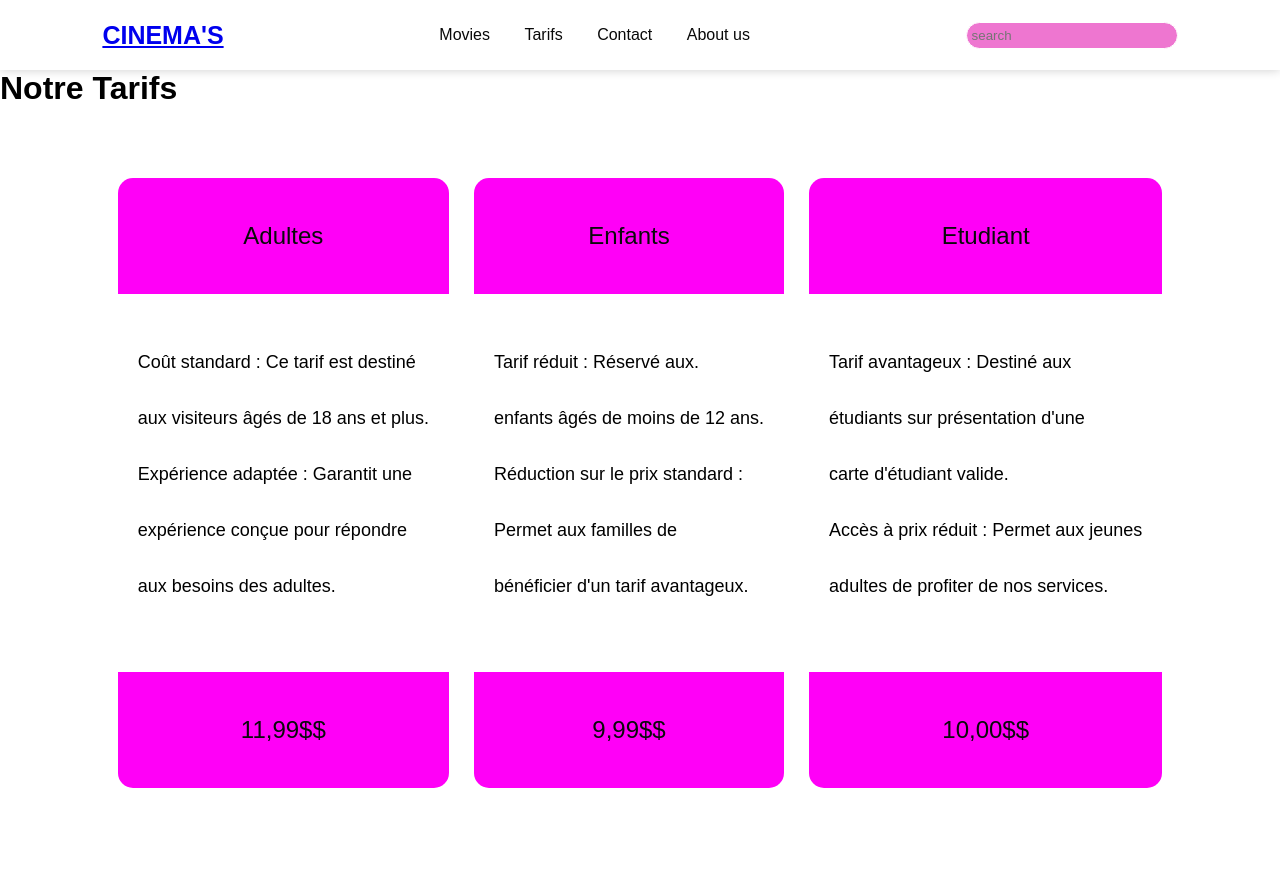
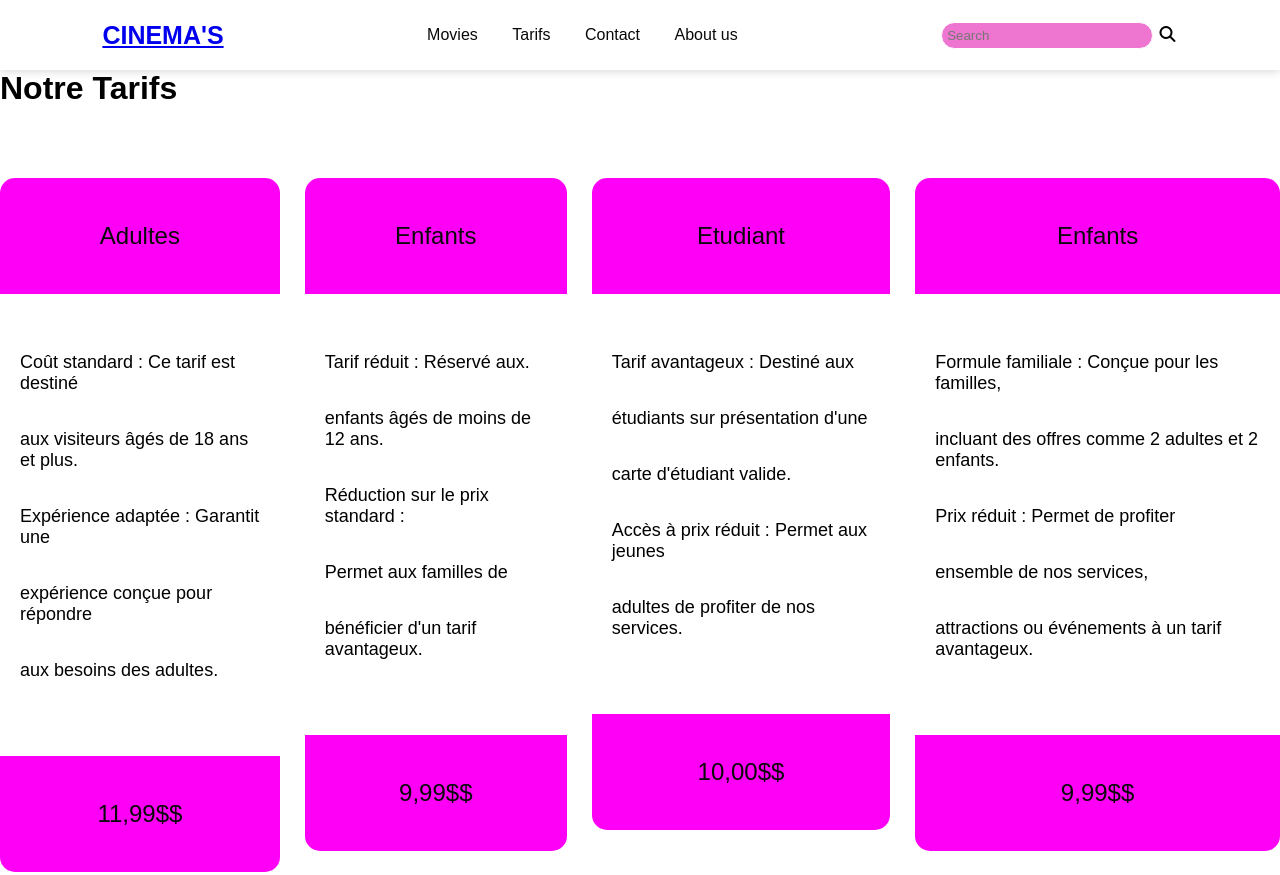
Before and after one commit to asma828/mon-cin-ma, a plain HTML site: page Tarifs.html in a window 1280 px wide. Shown: the top 875 px of the page. Drawn offline with Linux system fonts and the light colour scheme.

Commit message:
ajouter le dernier tarif

```diff
--- a/Tarifs.html
+++ b/Tarifs.html
@@ -21,9 +21,11 @@
                 <li><a href="#">About us</a></li>
             </ul>
         </nav>
-        <form>
-        <input type="text" name=search placeholder="search" class="login_btn"/>
-        </form>
+
+        <div class="search">
+            <input type="text" class="search-bar input" placeholder="Search">
+            <i class="fa fa-search"></i>
+        </div>
     </header>
      <!-- Services section -->
      <div class="services">
@@ -79,13 +81,28 @@
                         <p> carte d'étudiant valide.</p>
                         <p>Accès à prix réduit : Permet aux jeunes</p>
                         <p>adultes de profiter de nos services.</p>
+                    </div>
 
+                    <div class="buy">
+                        <p>10,00$$</p>
+                    </div>
+                </div>
+                <div class="card" id="unique">
+                    <div class="head">
+                        <p>Enfants</p>
+                    </div>
 
+                    <div class="content">
+                        <p>Formule familiale : Conçue pour les familles,</p>
+                        <p> incluant des offres comme 2 adultes et 2 enfants.</p>
+                        <p>Prix réduit : Permet de profiter</p>
+                        <p>ensemble de nos services,</p>
+                        <p> attractions ou événements à un tarif avantageux.</p>
 
                     </div>
 
                     <div class="buy">
-                        <p>10,00$$</p>
+                        <p>9,99$$</p>
                     </div>
                 </div>
             </div>
@@ -94,7 +111,7 @@
 
 
 
-    </section>
+
 
        <!-- Footer section -->
        <footer>
```
